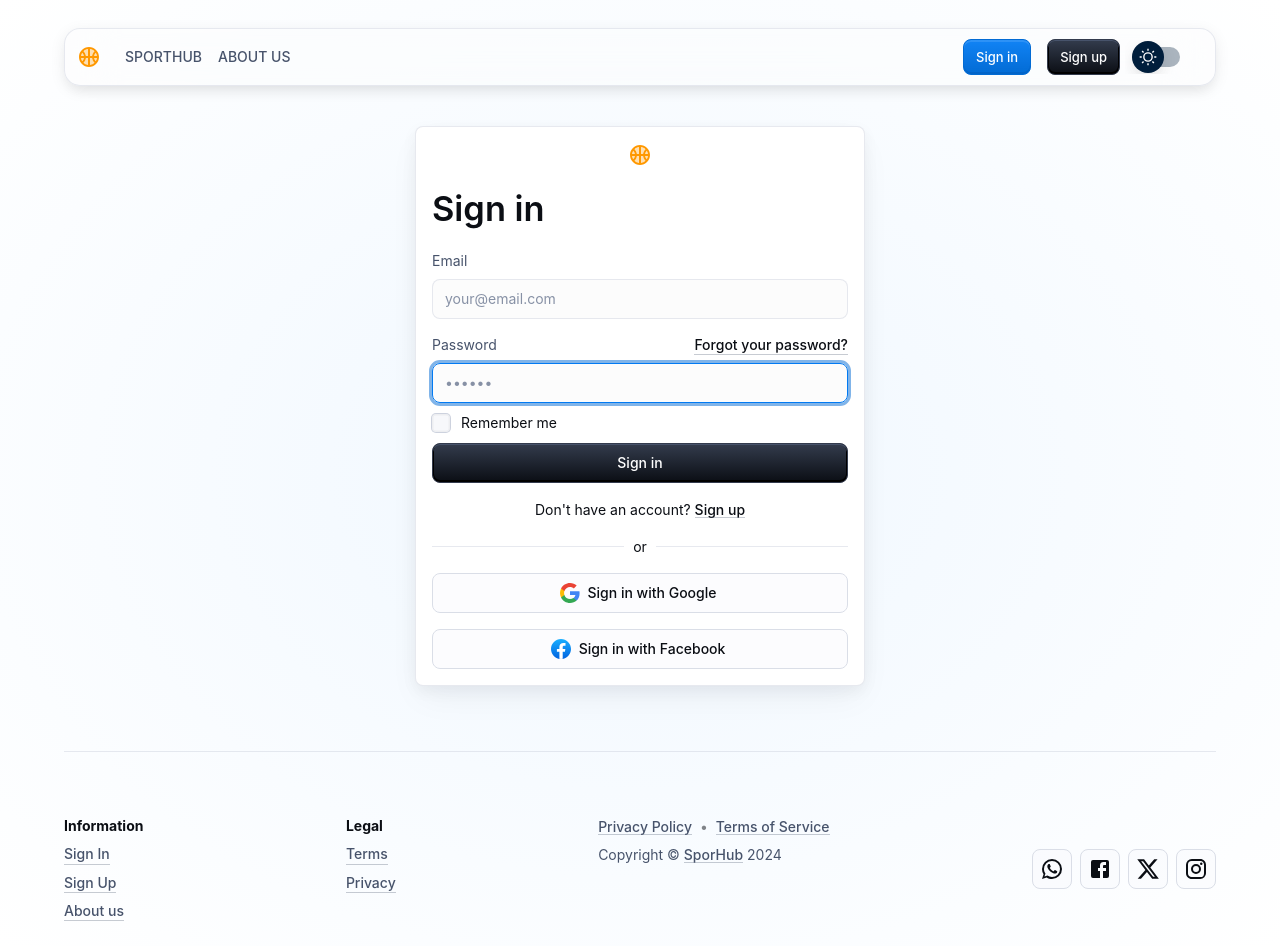
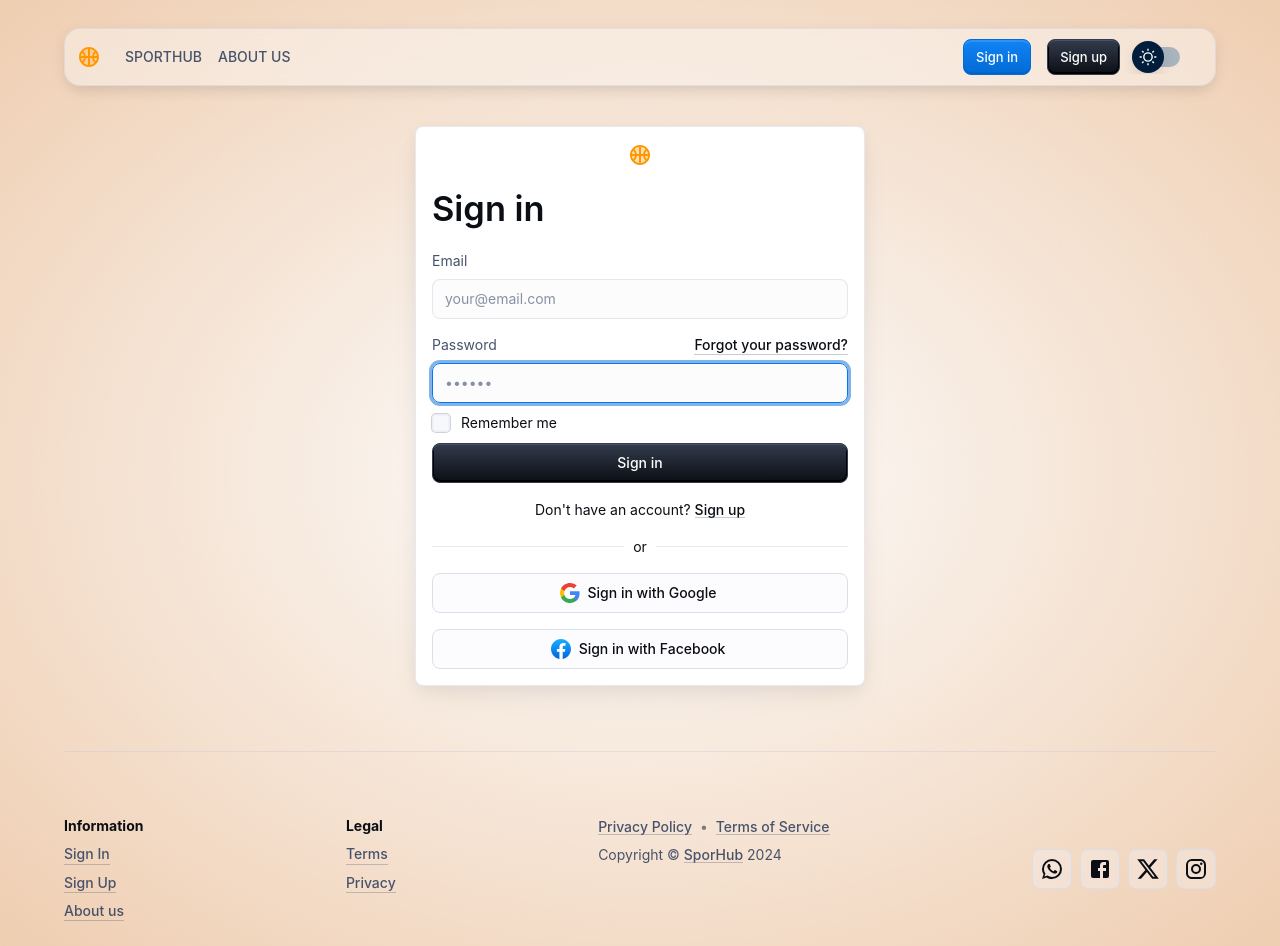
Before and after one commit to EfrainRP/AiSportFrontend, a React (Vite) app: page /signin in a window 1280 px wide. Built offline with nearby package versions, Linux system fonts and the light colour scheme.

Commit message:
adjust background

```diff
--- a/src/views/LayoutBasic.jsx
+++ b/src/views/LayoutBasic.jsx
@@ -16,10 +16,10 @@ export default function LayoutBasic(props) {
             minHeight: '89.5vh',
             backgroundRepeat: 'no-repeat',
             backgroundImage:
-            'radial-gradient(ellipse at 50% 50%, hsl(210, 100%, 97%), hsl(0, 0%, 100%))',
+            'radial-gradient(ellipse at 50% 50%, hsla(0, 0.00%, 100.00%, 0.84), hsla(28, 65.40%, 79.60%, 0.91))',
             ...theme.applyStyles('dark', {
               backgroundImage:
-              'radial-gradient(at 50% 50%, hsla(210, 100%, 16%, 0.5), hsl(220, 30%, 5%))',
+              'radial-gradient(at 50% 50%, hsla(29, 97.00%, 26.50%, 0.75), hsla(27, 64.80%, 17.80%, 0.64))',
               }),
             zIndex: 1
           })}
--- a/src/views/LayoutLogin.jsx
+++ b/src/views/LayoutLogin.jsx
@@ -24,10 +24,10 @@ export default function LayoutLogin(props) {
             minHeight: '100vh',
             backgroundRepeat: 'no-repeat',
             backgroundImage:
-            'radial-gradient(ellipse at 50% 50%, hsla(29, 95.30%, 57.80%, 0.66), hsla(0, 0.00%, 100.00%, 0.69))',
+            'radial-gradient(ellipse at 60% 40%, hsla(29, 95.30%, 57.80%, 0.73), hsla(29, 77.40%, 77.50%, 0.94))',
             ...theme.applyStyles('dark', {
               backgroundImage:
-              'radial-gradient(at 50% 50%, hsla(29, 92.50%, 26.10%, 0.76), hsla(29, 41.00%, 20.60%, 0.59))',
+              'radial-gradient(at 50% 50%, hsla(29, 90.90%, 30.20%, 0.85), hsla(29, 41.70%, 18.80%, 0.84))',
               }),
             zIndex: 1
           })}
```
